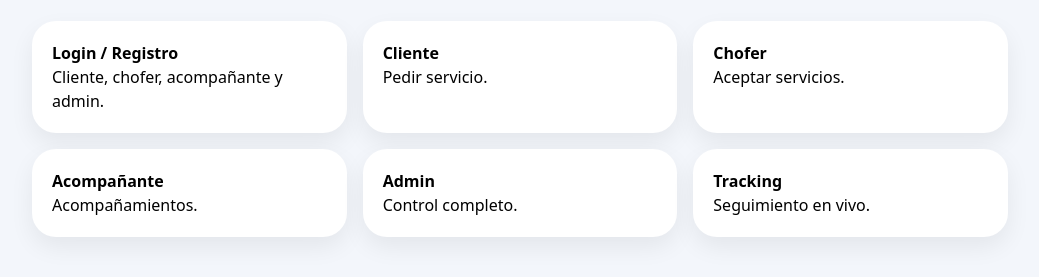
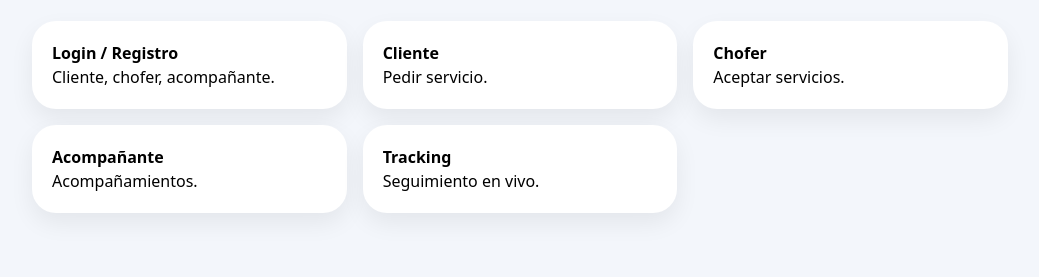
Before and after one commit to elisandrof4/ttraigo-app, a plain HTML site: page index.html in a window 1280 px wide. Shown: the part 155-432 px from the top of the page, without its empty margins (120-1159 px from the left). Drawn offline with nearby package versions, Linux system fonts and the light colour scheme.

Commit message:
Update index.html

```diff
--- a/index.html
+++ b/index.html
@@ -8,10 +8,9 @@ body{background:#f3f6fb}.brand{background:linear-gradient(135deg,#0f4c81,#16a085
 </style></head>
 <body><main class="max-w-5xl mx-auto p-6"><header class="brand text-white rounded-3xl p-8 mb-6"><h1 class="text-4xl font-extrabold">Ttraigo</h1><p>Movilidad asistida segura</p></header>
 <section class="grid grid-cols-1 md:grid-cols-3 gap-4">
-<a class=card href=login.html><b>Login / Registro</b><p>Cliente, chofer, acompañante y admin.</p></a>
+<a class=card href=login.html><b>Login / Registro</b><p>Cliente, chofer, acompañante.</p></a>
 <a class=card href=cliente.html><b>Cliente</b><p>Pedir servicio.</p></a>
 <a class=card href=chofer.html><b>Chofer</b><p>Aceptar servicios.</p></a>
 <a class=card href=acompanante.html><b>Acompañante</b><p>Acompañamientos.</p></a>
-<a class=card href=admin.html><b>Admin</b><p>Control completo.</p></a>
 <a class=card href=tracking.html><b>Tracking</b><p>Seguimiento en vivo.</p></a>
 </section></main></body></html>
```
